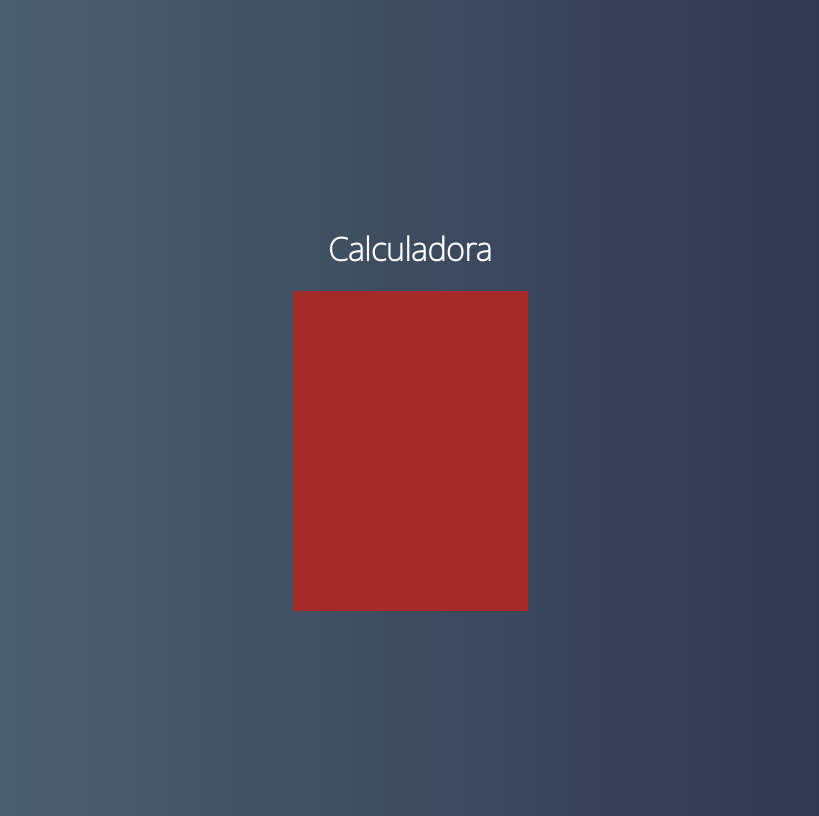
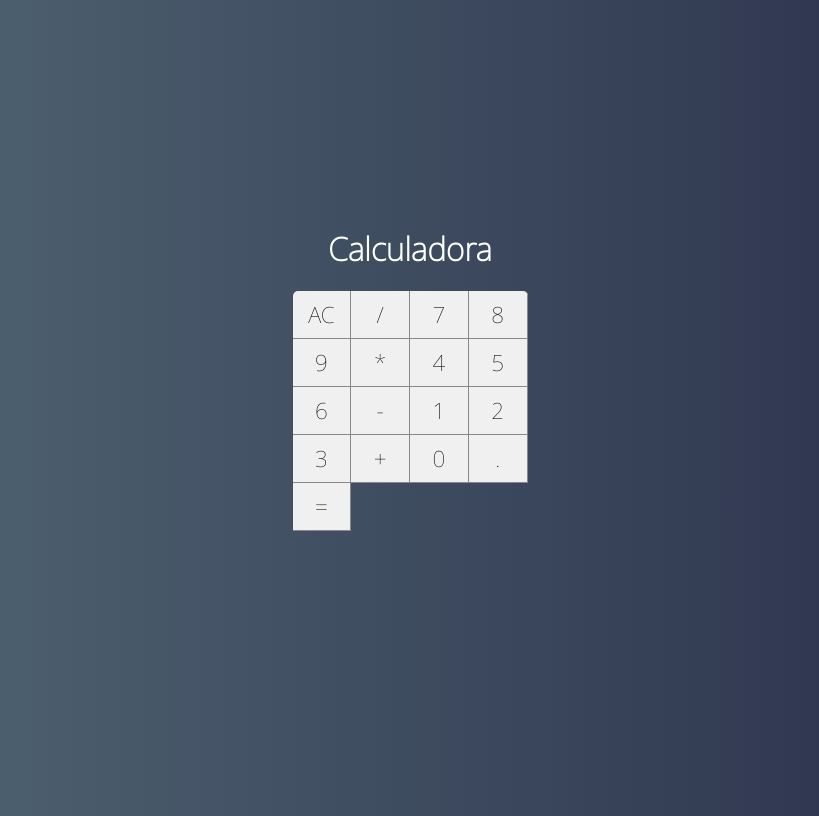
Before and after one commit to devGiovanni95/CalculadoraReact, a React (Create React App) app: page / in a window 1280 px wide. Shown: the whole page, without its empty margins (230-1049 px from the left). Built offline with nearby package versions, Linux system fonts and the light colour scheme.

Commit message:
Creating Buttons for Calculator

```diff
--- /dev/null
+++ b/src/components/Button.css
@@ -0,0 +1,15 @@
+/*Criando variaveis no css*/
+
+:root{
+    --bg--button: #f0f0f0;
+    --border-button: solid 1px #888;
+}
+
+.button {
+    font-size: 1.4em;
+    background-color: var(--bg--button);
+    border: none;
+    border-right: var(--border-button);
+    border-bottom: var(--border-button);
+    outline: none;/*Nao aprecer sombra quando clicado*/
+}
--- /dev/null
+++ b/src/components/Button.jsx
@@ -0,0 +1,5 @@
+import React from "react";
+import './Button.css'
+
+export default props =>
+<button className="button">{props.label}</button>
--- a/src/main/Calculator.css
+++ b/src/main/Calculator.css
@@ -1,6 +1,11 @@
 .calculator{
     height: 320px;
     width:  235px;
-    /* border-radius */
-    background-color: brown;
+    border-radius: 5px;
+    overflow: hidden;
+
+    /*Layout*/
+    display: grid;
+    grid-template-columns: repeat(4, 25%); /* 4 colunas cada uma com 25% do tamanho da tela*/
+    grid-template-rows: repeat(5, 48px)
 }
--- a/src/main/Calculator.jsx
+++ b/src/main/Calculator.jsx
@@ -1,11 +1,28 @@
 import React,{Component} from 'react'
+import Button from '../components/Button'
 import './Calculator.css'
 
 export default class Calculator extends Component{
     render(){
         return(
             <div className='calculator'>
-
+                <Button label="AC"/>
+                <Button label="/"/>
+                <Button label="7"/>
+                <Button label="8"/>
+                <Button label="9"/>
+                <Button label="*"/>
+                <Button label="4"/>
+                <Button label="5"/>
+                <Button label="6"/>
+                <Button label="-"/>
+                <Button label="1"/>
+                <Button label="2"/>
+                <Button label="3"/>
+                <Button label="+"/>
+                <Button label="0"/>
+                <Button label="."/>
+                <Button label="="/>
             </div>
         )
     }
```
Also changed, not shown: src/index.js (line endings or trailing spaces).
